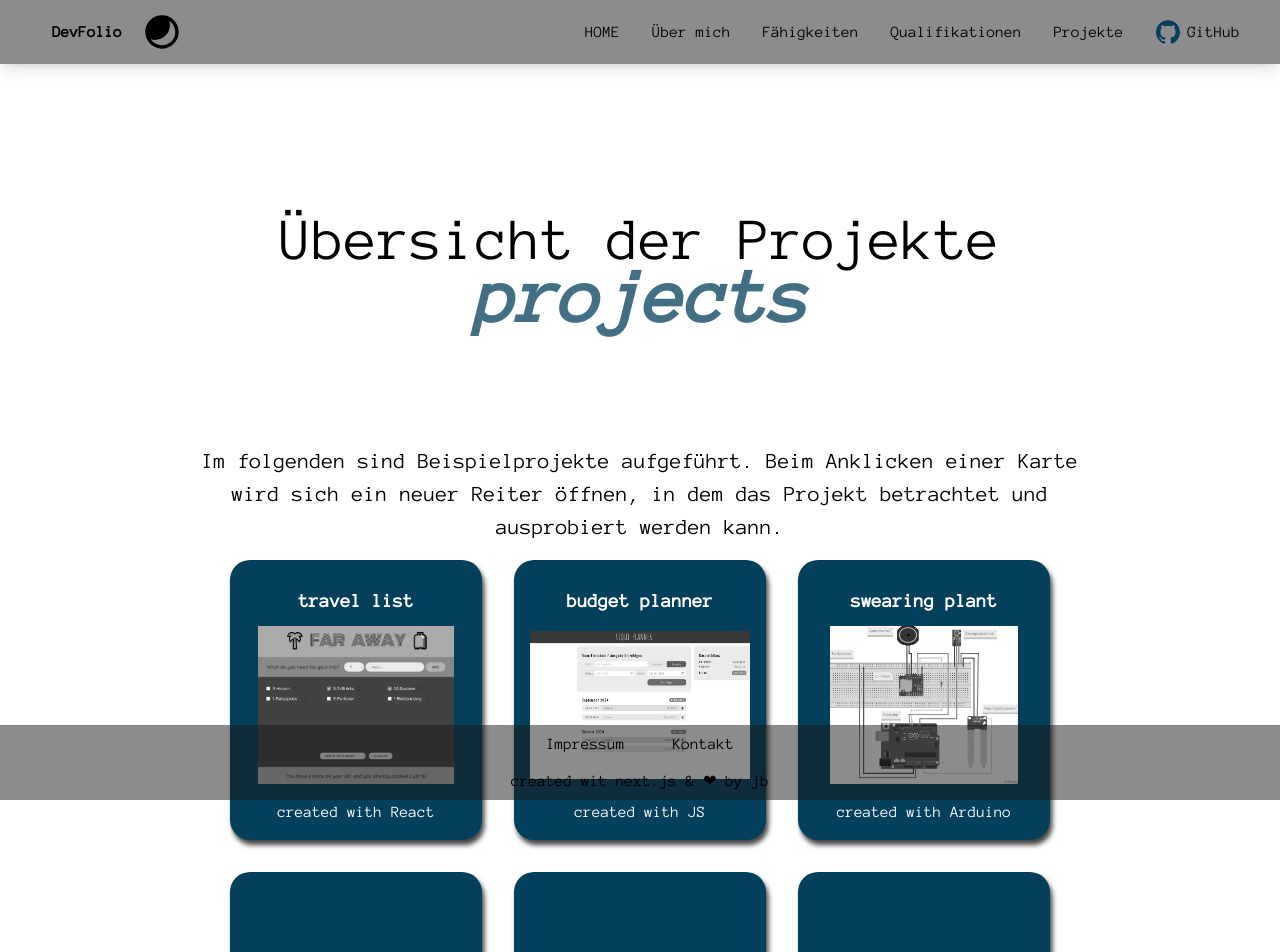
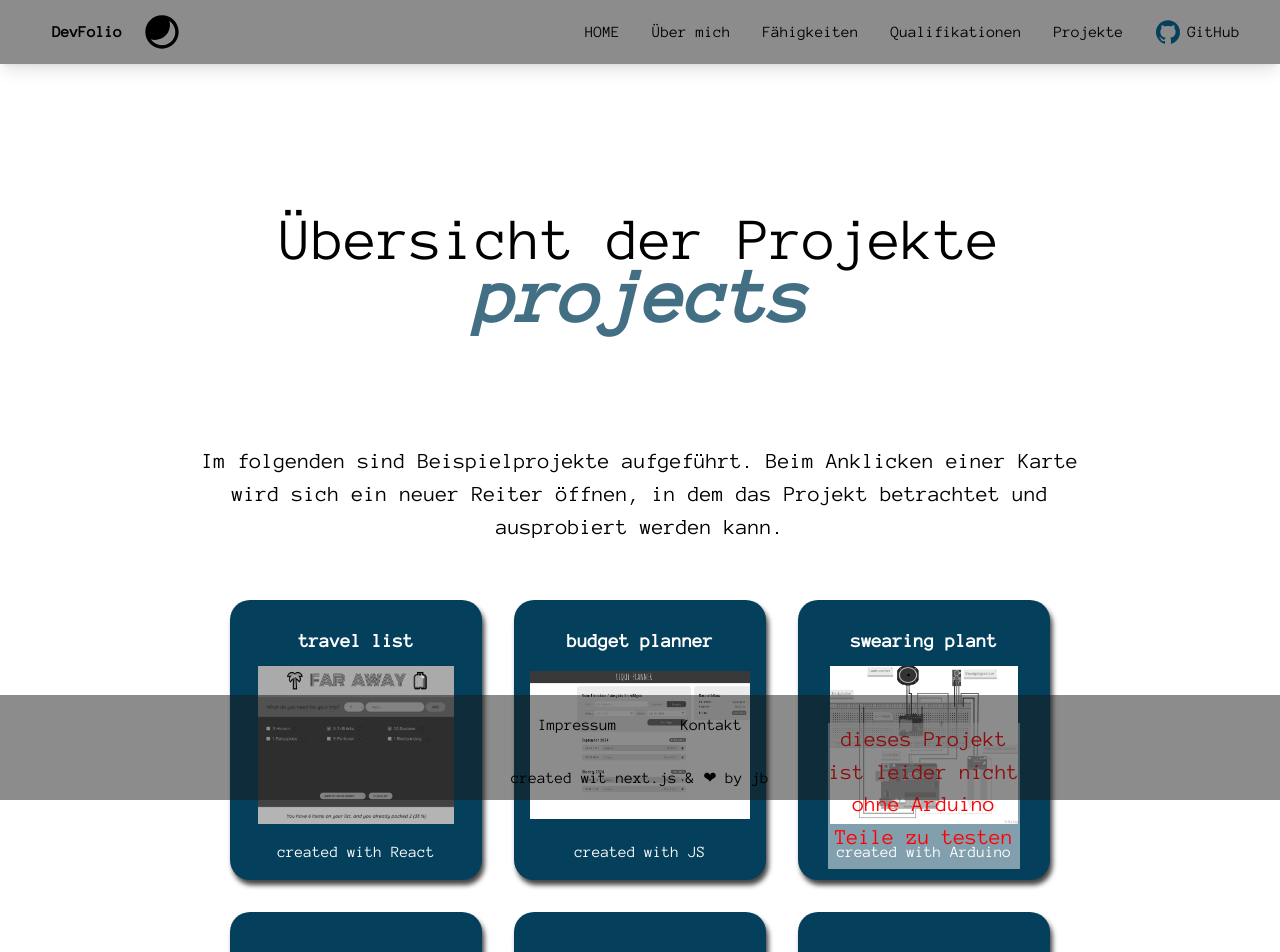
Before and after one commit to juliabellmann/portfolio, a Next.js app: page /projects in a window 1280 px wide. Shown: the top 952 px of the page. Built offline with nearby package versions, Linux system fonts and the light colour scheme.

Commit message:
add info text at arduino project

```diff
--- a/app/_components/Footer.js
+++ b/app/_components/Footer.js
@@ -7,10 +7,10 @@ export default function Footer() {
         <footer>
             <div>
                 <div>
-                <Link href="/impressum">Impressum</Link>
+                <Link href="/impressum" className=" hover:bg-white hover:text-black rounded-lg p-2">Impressum</Link>
                 </div>
                 <div>
-                <Link href="/contact">Kontakt</Link>
+                <Link href="/contact" className=" hover:bg-white hover:text-black rounded-lg p-2">Kontakt</Link>
                 </div>
             </div>
             <div>
--- a/app/_components/Navbar.js
+++ b/app/_components/Navbar.js
@@ -18,7 +18,7 @@ export default function Navbar() {
                     <div className="flex items-center">
                         <div className="flex-shrink-0">
                             <div className="nav-mode">
-                                <div><Link href="/" className="px-5"><strong>DevFolio</strong></Link></div>
+                                <div><Link href="/" className=" hover:bg-white hover:text-black rounded-lg p-2 px-5"><strong>DevFolio</strong></Link></div>
                                 <ThemeToggle></ThemeToggle>
                             </div>
                         </div>
--- a/app/_components/Projects.js
+++ b/app/_components/Projects.js
@@ -10,7 +10,7 @@ export default function Projects() {
             <h2 className="heading-big">projects</h2>
             <h1>Übersicht der Projekte</h1>
 
-            <p>Im folgenden sind Beispielprojekte aufgeführt. Beim Anklicken einer Karte wird sich ein neuer Reiter öffnen, in dem das Projekt betrachtet und ausprobiert werden kann.</p>
+            <p className="mb-10">Im folgenden sind Beispielprojekte aufgeführt. Beim Anklicken einer Karte wird sich ein neuer Reiter öffnen, in dem das Projekt betrachtet und ausprobiert werden kann.</p>
 
             <div className="container-cards">
 
@@ -57,7 +57,8 @@ export default function Projects() {
                             className="image"
                         />
                     </div>
-                        <span>created with Arduino</span>
+                    <span>created with Arduino</span>
+                    <span className="card-txt">dieses Projekt ist leider nicht ohne Arduino Teile zu testen </span>
                 </div>
 
                 <Link href="#" target="_blank" className="card">
--- a/app/_styles/globals.css
+++ b/app/_styles/globals.css
@@ -254,8 +254,19 @@ nav {
   align-items: center;
   width: 90%;
 
+  position: relative;
+
 }
 
+.card-txt {
+  position: absolute;
+  color: red;
+  /* rotate: -45deg; */
+  margin-top: 7rem;
+  font-size: 1.8rem;
+  width: 250px ;
+  background-color: hsla(0, 0%, 100%, 0.5);
+}
 
 @media (min-width: 1024px) {
   .container-cards {
@@ -264,6 +275,12 @@ nav {
     flex-direction: row;
     flex-wrap: wrap;
     justify-content: center;
+  }
+  .card-txt {
+    position: absolute;
+    font-size: 1.7vw;
+    width: 15vw;
+    background-color: hsla(0, 0%, 100%, 0.5);
   }
 }
 
@@ -379,7 +396,7 @@ footer {
   background-color: var(--background-nav-footer);
   color: var(--color-font);
 
-  height: var(--height-nav-footer);
+  height: calc(var(--height-nav-footer) + 30px);
 
   position: fixed;
   bottom: 0;
```
